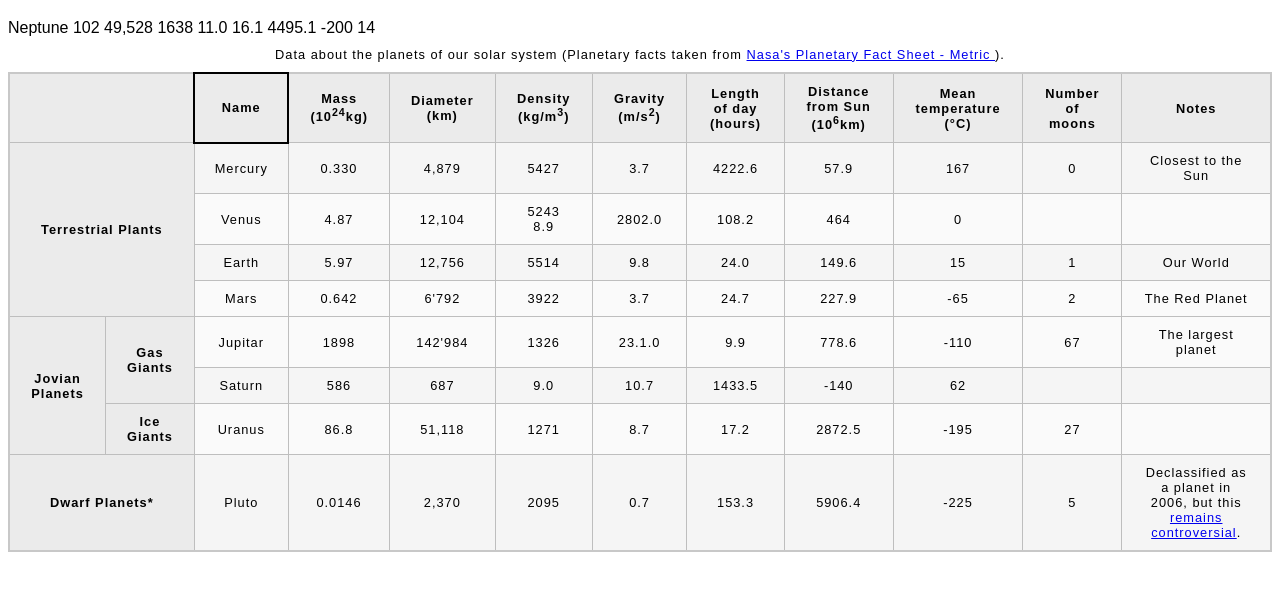
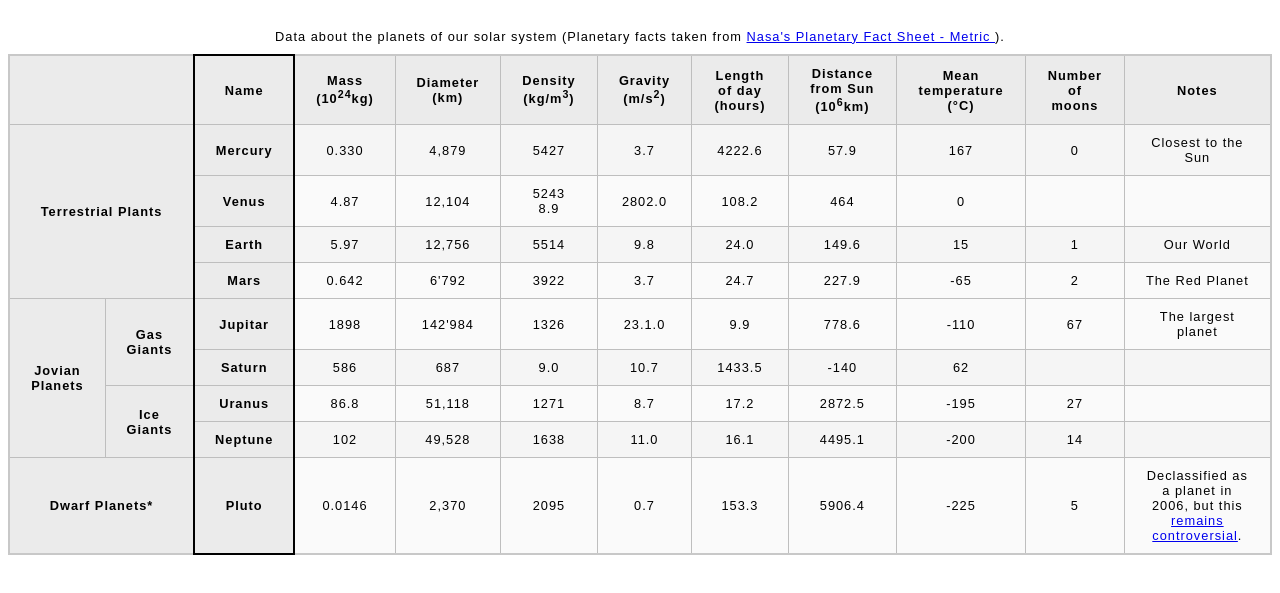
Before and after one commit to JohnBesco/creating-tables, a plain HTML site: page index.html in a window 1280 px wide. Shown: the part 61-654 px from the top of the page. Drawn offline with Linux system fonts and the light colour scheme.

Commit message:
Change planet names to th elelements

```diff
--- a/index.html
+++ b/index.html
@@ -18,8 +18,23 @@
       </caption>
       <thead>
         <colgroup>
+          <col />
+          <col />
+          <col style="border: 2px solid; font-weight: bold;" />
+          <col />
+          <col />
+          <col />
+          <col />
+          <col />
+          <col />
+          <col />
+          <col />
+        </colgroup>
+      </thead>
+
+      <tr>
         <th colspan="2">&nbsp</th>
-          <th style="border: 2px solid">Name</th>
+        <th>Name</th>
         <th>Mass (10<sup>24</sup>kg)</th>
         <th>Diameter (km)</th>
         <th>Density (kg/m<sup>3</sup>)</th>
@@ -29,13 +44,12 @@
         <th>Mean temperature (°C)</th>
         <th>Number of moons</th>
         <th>Notes</th>
-        </colgroup>
-      </thead>
+      </tr>
 
       <tbody>
         <tr>
           <th rowspan="4" colspan="2">Terrestrial Plants</th>
-          <td>Mercury</td>
+          <th>Mercury</th>
           <td>0.330</td>
           <td>4,879</td>
           <td>5427</td>
@@ -48,7 +62,7 @@
         </tr>
 
         <tr>
-          <td>Venus</td>
+          <th>Venus</th>
           <td>4.87</td>
           <td>12,104</td>
           <td>5243 8.9</td>
@@ -61,7 +75,7 @@
         </tr>
 
         <tr>
-          <td>Earth</td>
+          <th>Earth</th>
           <td>5.97</td>
           <td>12,756</td>
           <td>5514</td>
@@ -74,7 +88,7 @@
         </tr>
 
         <tr>
-          <td>Mars</td>
+          <th>Mars</th>
           <td>0.642</td>
           <td>6'792</td>
           <td>3922</td>
@@ -87,12 +101,12 @@
         </tr>
 
         <tr>
-          <th rowspan="4" colspan="1">Jovian Planets</th>
+          <th rowspan="5" colspan="1">Jovian Planets</th>
         </tr>
 
         <tr>
           <th rowspan="2" colspan="1">Gas Giants</th>
-          <td>Jupitar</td>
+          <th>Jupitar</th>
           <td>1898</td>
           <td>142'984</td>
           <td>1326</td>
@@ -105,7 +119,7 @@
         </tr>
 
         <tr>
-          <td>Saturn</td>
+          <th>Saturn</th>
           <td>586</td>
           <td>687</td>
           <td>9.0</td>
@@ -117,11 +131,9 @@
           <td></td>
         </tr>
 
-Neptune 102 49,528 1638 11.0 16.1 4495.1 -200 14
-
         <tr>
-          <th rowspan="1" colspan="1">Ice Giants</th>
-          <td>Uranus</td>
+          <th rowspan="2" colspan="1">Ice Giants</th>
+          <th>Uranus</th>
           <td>86.8</td>
           <td>51,118</td>
           <td>1271</td>
@@ -134,8 +146,21 @@ Neptune 102 49,528 1638 11.0 16.1 4495.1 -200 14
         </tr>
 
         <tr>
+          <th>Neptune</th>
+          <td>102</td>
+          <td>49,528</td>
+          <td>1638</td>
+          <td>11.0</td>
+          <td>16.1</td>
+          <td>4495.1</td>
+          <td>-200</td>
+          <td>14</td>
+          <td></td>
+        </tr>
+
+        <tr>
           <th colspan="2" rowspan="2">Dwarf Planets*</th>
-          <td>Pluto</td>
+          <th>Pluto</th>
           <td>0.0146</td>
           <td>2,370</td>
           <td>2095</td>
```
Also changed, not shown: style.css (line endings or trailing spaces). Lines whose indentation alone changed are shown as unchanged.
